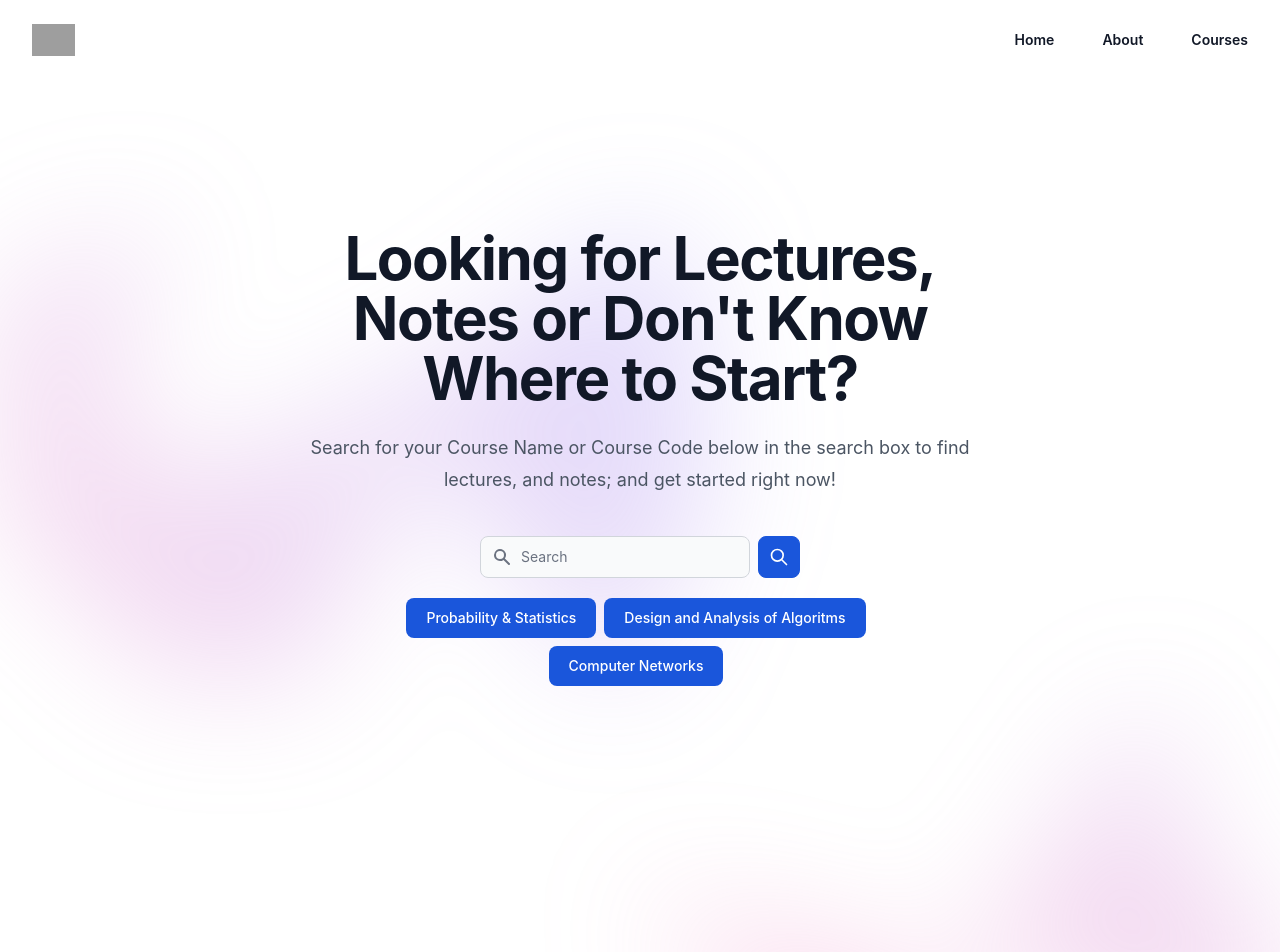
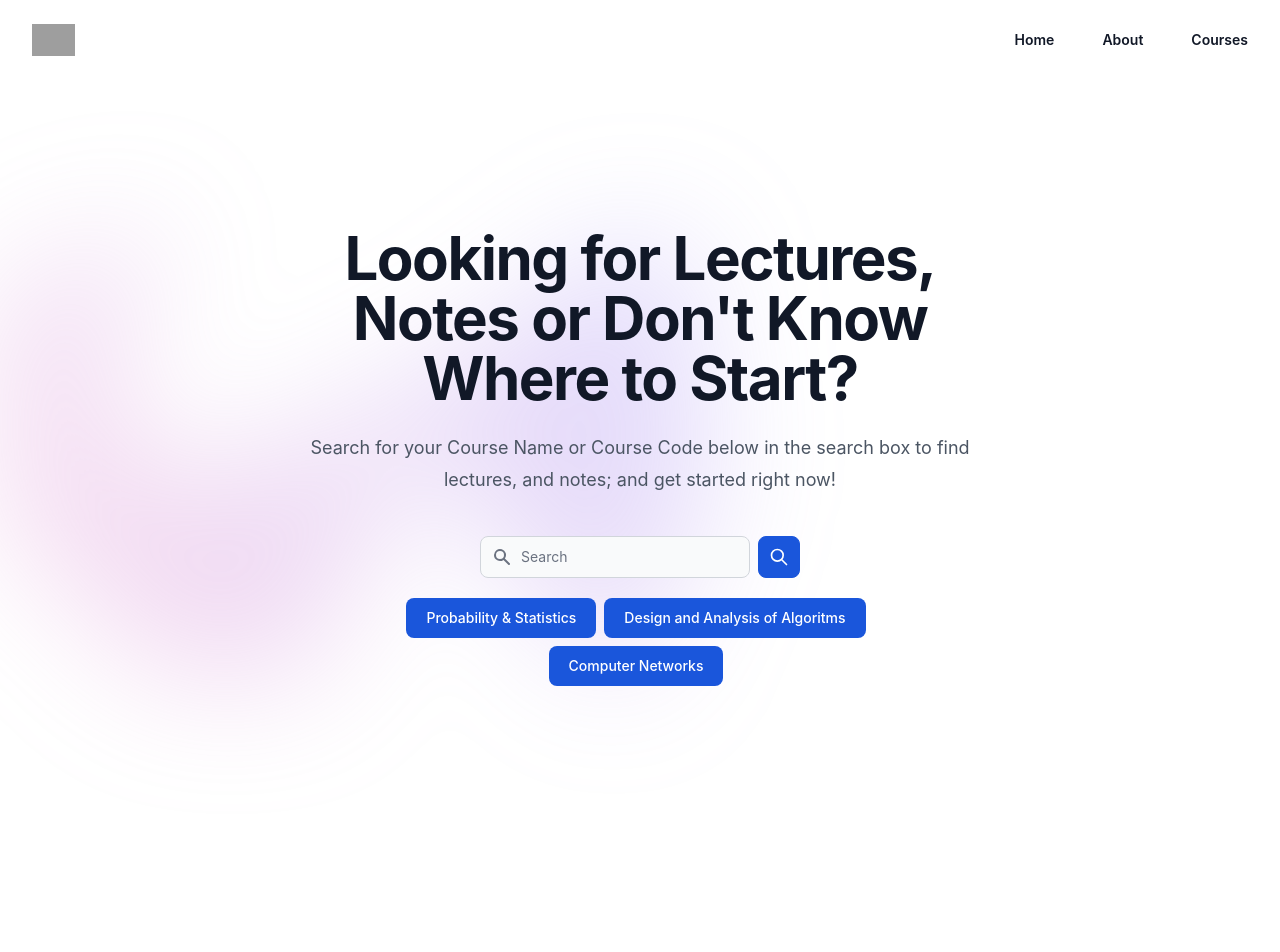
Before and after one commit to yashphulfagar/StudySphere, a React (Create React App) app: page /courses in a window 1280 px wide. Shown: the top 952 px of the page. Built offline with nearby package versions, Linux system fonts and the light colour scheme; grey boxes are pictures that could not be loaded.

Commit message:
reduced size of coursespage

```diff
--- a/src/page/searchCourses.page.jsx
+++ b/src/page/searchCourses.page.jsx
@@ -206,15 +206,7 @@
           <div
             className="absolute inset-x-0 top-[calc(100%-13rem)] -z-10 transform-gpu overflow-hidden blur-3xl sm:top-[calc(100%-30rem)]"
             aria-hidden="true"
-          >
-            <div
-              className="relative left-[calc(50%+3rem)] aspect-[1155/678] w-[36.125rem] -translate-x-1/2 bg-gradient-to-tr from-[#ff80b5] to-[#9089fc] opacity-30 sm:left-[calc(50%+36rem)] sm:w-[72.1875rem]"
-              style={{
-                clipPath:
-                  "polygon(74.1% 44.1%, 100% 61.6%, 97.5% 26.9%, 85.5% 0.1%, 80.7% 2%, 72.5% 32.5%, 60.2% 62.4%, 52.4% 68.1%, 47.5% 58.3%, 45.2% 34.5%, 27.5% 76.7%, 0.1% 64.9%, 17.9% 100%, 27.6% 76.8%, 76.1% 97.7%, 74.1% 44.1%)",
-              }}
-            />
-          </div>
+          ></div>
         </div>
       </div>
     </>
```
